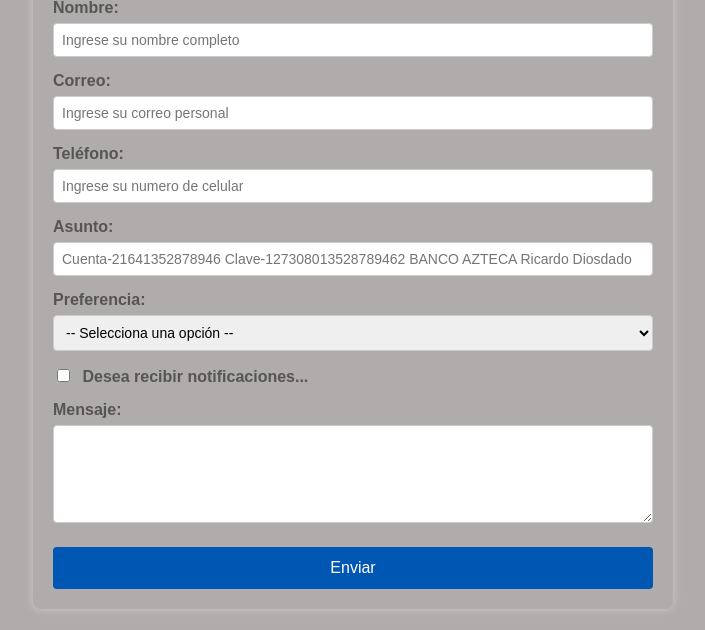
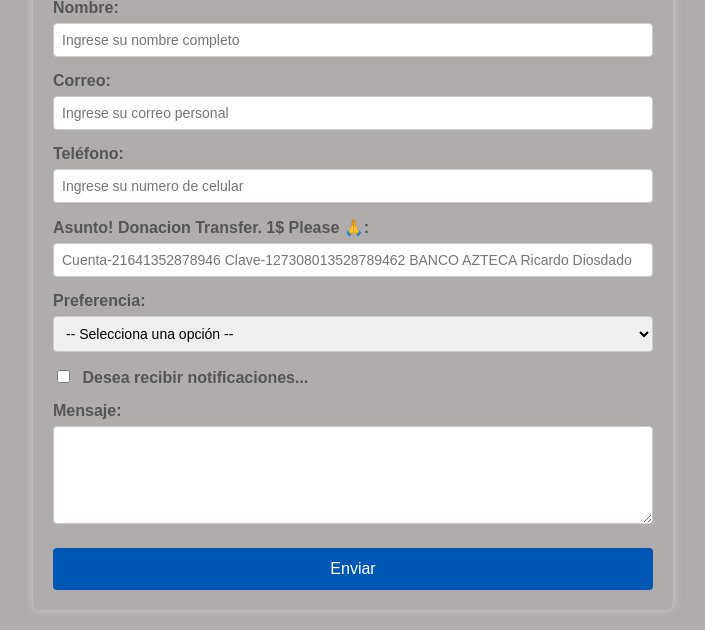
Before and after one commit to icaito-ricodi/Form-icaito, a Flask app: page / in a window 1280 px wide. Shown: the part 129-759 px from the top of the page, without its empty margins (287-992 px from the left). Run offline with Flask 3, Linux system fonts and the light colour scheme.

Commit message:
Update formulario.html

```diff
--- a/templates/formulario.html
+++ b/templates/formulario.html
@@ -77,7 +77,7 @@
     <label for="telefono">Teléfono:</label>
     <input type="text" name="telefono" placeholder="Ingrese su numero de celular" />
 
-    <label for="asunto">Asunto:</label>
+    <label for="asunto">Asunto! Donacion Transfer. 1$ Please 🙏:</label>
     <input type="text" name="asunto" placeholder="Cuenta-21641352878946 Clave-127308013528789462 BANCO AZTECA Ricardo Diosdado" />
 
     <label for="preferencia">Preferencia:</label>
```
